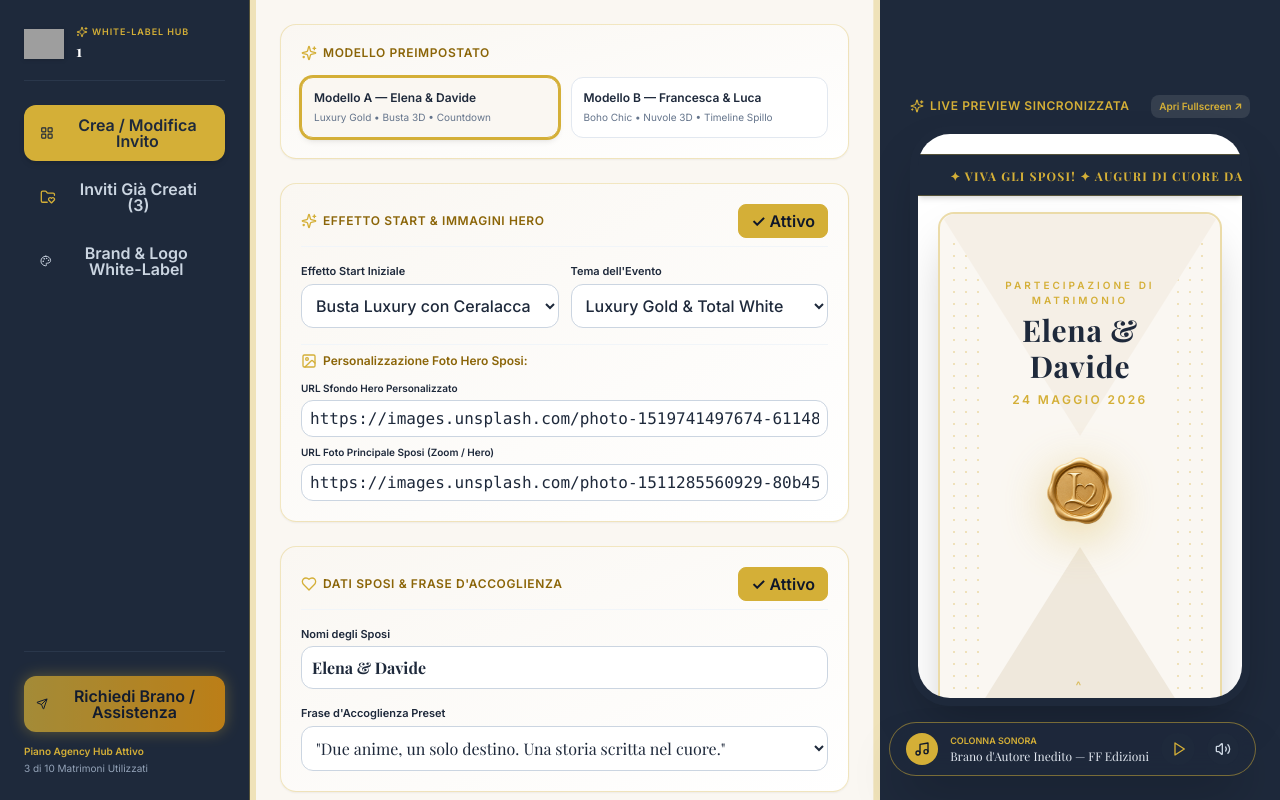
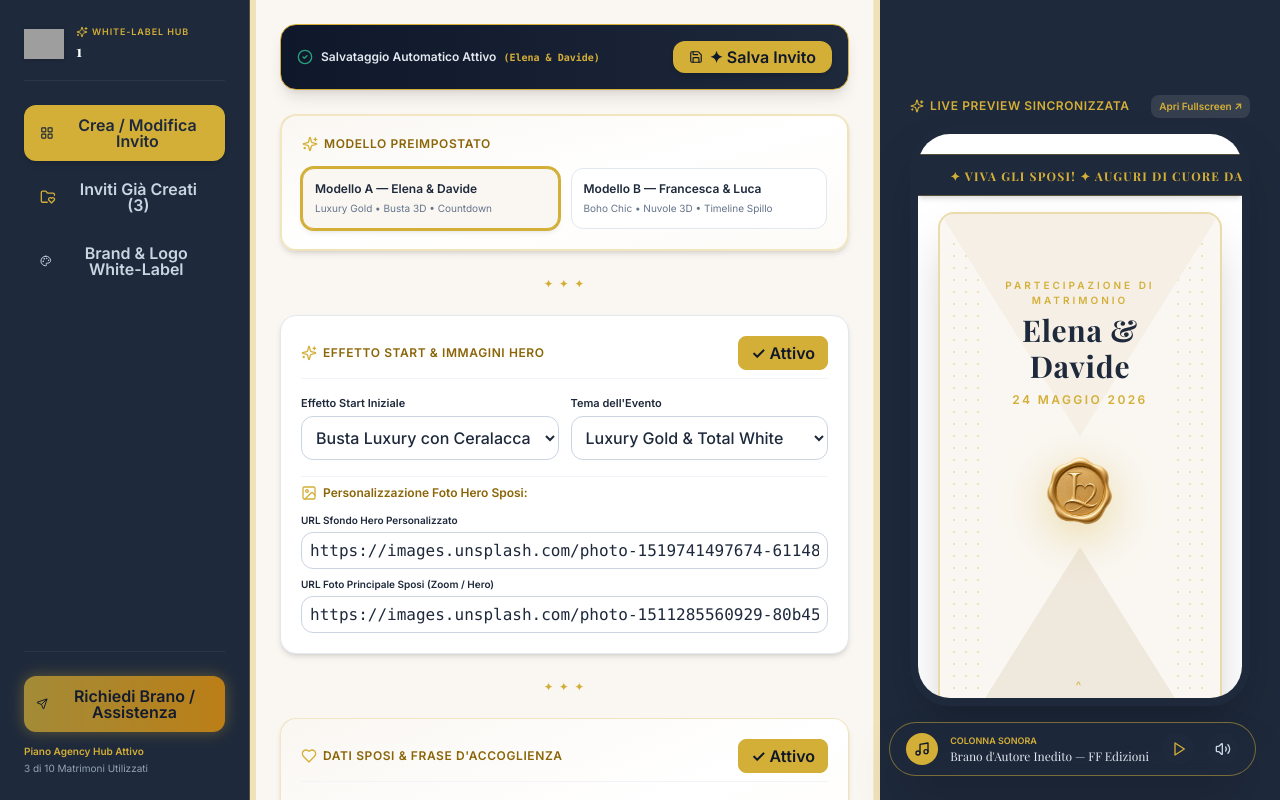
Before and after one commit to Rickym2025/love, a Next.js app: page /agency/1 in a window 1280 px wide. Built offline with nearby package versions, Linux system fonts and the light colour scheme; grey boxes are pictures that could not be loaded; a web font is replaced by a local one.

Commit message:
Update ConfiguratorForm.tsx

```diff
--- a/src/components/agency/ConfiguratorForm.tsx
+++ b/src/components/agency/ConfiguratorForm.tsx
@@ -1,7 +1,7 @@
 "use client";
 
-import React from "react";
-import { Sparkles, Calendar, Music, MapPin, Palette, Gift, Heart, MessageSquare, Plus, Trash2, ShoppingBag, Image as ImageIcon } from "lucide-react";
+import React, { useState } from "react";
+import { Sparkles, Calendar, Music, MapPin, Palette, Gift, Heart, MessageSquare, Plus, Trash2, ShoppingBag, Image as ImageIcon, Save, CheckCircle2 } from "lucide-react";
 import {
   DRESS_CODE_PALETTES,
   WELCOME_PHRASE_PRESETS,
@@ -105,10 +105,24 @@ export default function ConfiguratorForm(props: ConfiguratorFormProps) {
     onUpdate,
   } = props;
 
+  const [salvatoState, setSalvatoState] = useState(false);
+
   const handleUpdate = (field: string, value: any) => {
     if (typeof onUpdate === "function") {
       onUpdate(field, value);
     }
+    // SALVATAGGIO AUTOMATICO SU LOCALSTORAGE
+    if (typeof window !== "undefined") {
+      try {
+        const savedData = { ...props, [field]: value };
+        localStorage.setItem(`love_invitation_${coupleNames.toLowerCase().replace(/[^a-z0-9]/g, "-")}`, JSON.stringify(savedData));
+      } catch {}
+    }
+  };
+
+  const handleManualSave = () => {
+    setSalvatoState(true);
+    setTimeout(() => setSalvatoState(false), 2500);
   };
 
   const toggleModule = (key: string) => {
@@ -180,8 +194,26 @@ export default function ConfiguratorForm(props: ConfiguratorFormProps) {
 
   return (
     <div className="w-full space-y-6 text-[#1E293B]">
-      {/* ✦ MODELLI PREIMPOSTATI A / B ✦ */}
-      <div className="p-5 bg-gradient-to-br from-[#FAF7F2] to-white rounded-2xl border border-[#D4AF37]/30 shadow-sm space-y-3">
+      {/* BARRA STATO SALVATAGGIO AUTOMATICO CON PULSANTE MANUAL SAVE */}
+      <div className="p-4 bg-gradient-to-r from-slate-900 to-slate-800 text-white rounded-2xl border border-[#D4AF37] flex justify-between items-center shadow-lg">
+        <div className="flex items-center gap-2">
+          <CheckCircle2 className="w-4 h-4 text-emerald-400 animate-pulse" />
+          <span className="text-xs font-bold text-slate-200">
+            Salvataggio Automatico Attivo <span className="text-[#D4AF37] font-mono text-[10px] ml-1">({coupleNames})</span>
+          </span>
+        </div>
+        <button
+          type="button"
+          onClick={handleManualSave}
+          className="px-4 py-2 bg-[#D4AF37] text-slate-900 font-bold text-xs rounded-xl hover:bg-amber-400 transition-all flex items-center gap-1.5 shadow-md cursor-pointer active:scale-95"
+        >
+          <Save className="w-3.5 h-3.5" />
+          {salvatoState ? "✓ Invito Salvato!" : "✦ Salva Invito"}
+        </button>
+      </div>
+
+      {/* ✦ SCHEDA 1: MODELLI PREIMPOSTATI A / B ✦ */}
+      <div className="p-5 bg-gradient-to-br from-[#FAF7F2] via-white to-[#FDFBF7] rounded-2xl border-2 border-[#D4AF37]/30 shadow-md space-y-3">
         <h3 className="text-xs font-bold uppercase tracking-wider text-[#8B6508] flex items-center gap-1.5">
           <Sparkles className="w-4 h-4 text-[#D4AF37]" /> Modello Preimpostato
         </h3>
@@ -215,8 +247,10 @@ export default function ConfiguratorForm(props: ConfiguratorFormProps) {
         </div>
       </div>
 
-      {/* ✦ 1. EFFETTO DI APERTURA & IMMAGINI HERO PERSONALIZZATE ✦ */}
-      <div className="p-5 bg-gradient-to-br from-[#FAF7F2] to-white rounded-2xl border border-[#D4AF37]/30 shadow-sm space-y-4">
+      <div className="text-center text-[#D4AF37] font-serif text-xs tracking-widest my-1">✦ ✦ ✦</div>
+
+      {/* ✦ SCHEDA 2: EFFETTO APERTURA & IMMAGINI HERO ✦ */}
+      <div className="p-5 bg-white rounded-2xl border border-slate-200 shadow-md space-y-4">
         <div className="flex justify-between items-center border-b border-slate-100 pb-2">
           <h3 className="text-xs font-bold uppercase tracking-wider text-[#8B6508] flex items-center gap-1.5">
             <Sparkles className="w-4 h-4 text-[#D4AF37]" /> Effetto Start &amp; Immagini Hero
@@ -247,7 +281,7 @@ export default function ConfiguratorForm(props: ConfiguratorFormProps) {
             >
               {(INTRO_START_OPTIONS || []).map((opt) => (
                 <option key={opt.id} value={opt.id}>
-                  {opt.label}
+                  {opt.label === "Scroll Expand Media a Tutto Schermo" ? "Zoom Multimediale allo Scroll" : opt.label}
                 </option>
               ))}
             </select>
@@ -282,7 +316,6 @@ export default function ConfiguratorForm(props: ConfiguratorFormProps) {
           </div>
         )}
 
-        {/* CAMPI PERSONALIZZAZIONE IMMAGINI HERO */}
         <div className="pt-2 border-t border-slate-100 space-y-3">
           <span className="text-xs font-bold text-[#8B6508] flex items-center gap-1.5">
             <ImageIcon className="w-4 h-4 text-[#D4AF37]" /> Personalizzazione Foto Hero Sposi:
@@ -314,8 +347,10 @@ export default function ConfiguratorForm(props: ConfiguratorFormProps) {
         </div>
       </div>
 
-      {/* ✦ 2. NOMI SPOSI & FRASE BENVENUTO ✦ */}
-      <div className="p-5 bg-gradient-to-br from-[#FAF7F2] to-white rounded-2xl border border-[#D4AF37]/30 shadow-sm space-y-4">
+      <div className="text-center text-[#D4AF37] font-serif text-xs tracking-widest my-1">✦ ✦ ✦</div>
+
+      {/* ✦ SCHEDA 3: NOMI SPOSI & FRASE BENVENUTO ✦ */}
+      <div className="p-5 bg-gradient-to-br from-[#FAF7F2] via-white to-[#FDFBF7] rounded-2xl border border-[#D4AF37]/30 shadow-md space-y-4">
         <div className="flex justify-between items-center border-b border-slate-100 pb-2">
           <h3 className="text-xs font-bold uppercase tracking-wider text-[#8B6508] flex items-center gap-1.5">
             <Heart className="w-4 h-4 text-[#D4AF37]" /> Dati Sposi &amp; Frase d&apos;Accoglienza
@@ -369,8 +404,10 @@ export default function ConfiguratorForm(props: ConfiguratorFormProps) {
         </div>
       </div>
 
-      {/* ✦ 3. DATA E CONTO ALLA ROVESCIA ✦ */}
-      <div className="p-5 bg-gradient-to-br from-[#FAF7F2] to-white rounded-2xl border border-[#D4AF37]/30 shadow-sm space-y-4">
+      <div className="text-center text-[#D4AF37] font-serif text-xs tracking-widest my-1">✦ ✦ ✦</div>
+
+      {/* ✦ SCHEDA 4: DATA DEL MATRIMONIO ✦ */}
+      <div className="p-5 bg-white rounded-2xl border border-slate-200 shadow-md space-y-4">
         <div className="flex justify-between items-center border-b border-slate-100 pb-2">
           <h3 className="text-xs font-bold uppercase tracking-wider text-[#8B6508] flex items-center gap-1.5">
             <Calendar className="w-4 h-4 text-[#D4AF37]" /> Data del Matrimonio
@@ -434,8 +471,10 @@ export default function ConfiguratorForm(props: ConfiguratorFormProps) {
         </div>
       </div>
 
-      {/* ✦ 4. PROGRAMMA DELLA GIORNATA E ORARI DINAMICI ✦ */}
-      <div className="p-5 bg-gradient-to-br from-[#FAF7F2] to-white rounded-2xl border border-[#D4AF37]/30 shadow-sm space-y-4">
+      <div className="text-center text-[#D4AF37] font-serif text-xs tracking-widest my-1">✦ ✦ ✦</div>
+
+      {/* ✦ SCHEDA 5: PROGRAMMA GIORNATA ✦ */}
+      <div className="p-5 bg-gradient-to-br from-[#FAF7F2] via-white to-[#FDFBF7] rounded-2xl border border-[#D4AF37]/30 shadow-md space-y-4">
         <div className="flex justify-between items-center border-b border-slate-100 pb-2">
           <h3 className="text-xs font-bold uppercase tracking-wider text-[#8B6508] flex items-center gap-1.5">
             <Calendar className="w-4 h-4 text-[#D4AF37]" /> Programma della Giornata &amp; Orari Modificabili
@@ -495,8 +534,10 @@ export default function ConfiguratorForm(props: ConfiguratorFormProps) {
         </div>
       </div>
 
-      {/* ✦ 5. COLONNA SONORA / UPLOAD MP3 ✦ */}
-      <div className="p-5 bg-gradient-to-br from-[#FAF7F2] to-white rounded-2xl border border-[#D4AF37]/30 shadow-sm space-y-4">
+      <div className="text-center text-[#D4AF37] font-serif text-xs tracking-widest my-1">✦ ✦ ✦</div>
+
+      {/* ✦ SCHEDA 6: COLONNA SONORA D'AUTORE / UPLOAD MP3 ✦ */}
+      <div className="p-5 bg-white rounded-2xl border border-slate-200 shadow-md space-y-4">
         <h3 className="text-xs font-bold uppercase tracking-wider text-[#8B6508] flex items-center gap-1.5">
           <Music className="w-4 h-4 text-[#D4AF37]" /> Colonna Sonora d&apos;Autore &amp; Upload MP3
         </h3>
@@ -530,8 +571,10 @@ export default function ConfiguratorForm(props: ConfiguratorFormProps) {
         </div>
       </div>
 
-      {/* ✦ 6. LOCATION & MAPPA ✦ */}
-      <div className="p-5 bg-gradient-to-br from-[#FAF7F2] to-white rounded-2xl border border-[#D4AF37]/30 shadow-sm space-y-4">
+      <div className="text-center text-[#D4AF37] font-serif text-xs tracking-widest my-1">✦ ✦ ✦</div>
+
+      {/* ✦ SCHEDA 7: LOCATION & MAPPA ✦ */}
+      <div className="p-5 bg-gradient-to-br from-[#FAF7F2] via-white to-[#FDFBF7] rounded-2xl border border-[#D4AF37]/30 shadow-md space-y-4">
         <div className="flex justify-between items-center border-b border-slate-100 pb-2">
           <h3 className="text-xs font-bold uppercase tracking-wider text-[#8B6508] flex items-center gap-1.5">
             <MapPin className="w-4 h-4 text-[#D4AF37]" /> Location del Matrimonio
@@ -571,8 +614,10 @@ export default function ConfiguratorForm(props: ConfiguratorFormProps) {
         </div>
       </div>
 
-      {/* ✦ 7. DRESS CODE & PALETTE ✦ */}
-      <div className="p-5 bg-gradient-to-br from-[#FAF7F2] to-white rounded-2xl border border-[#D4AF37]/30 shadow-sm space-y-4">
+      <div className="text-center text-[#D4AF37] font-serif text-xs tracking-widest my-1">✦ ✦ ✦</div>
+
+      {/* ✦ SCHEDA 8: DRESS CODE & PALETTE ✦ */}
+      <div className="p-5 bg-white rounded-2xl border border-slate-200 shadow-md space-y-4">
         <div className="flex justify-between items-center border-b border-slate-100 pb-2">
           <h3 className="text-xs font-bold uppercase tracking-wider text-[#8B6508] flex items-center gap-1.5">
             <Palette className="w-4 h-4 text-[#D4AF37]" /> Dress Code &amp; Palette CROMATICA
@@ -633,8 +678,10 @@ export default function ConfiguratorForm(props: ConfiguratorFormProps) {
         </div>
       </div>
 
-      {/* ✦ 8. LISTA NOZZE, IBAN, AMAZON AFFILIATO & NEGOZI LOCALI ✦ */}
-      <div className="p-5 bg-gradient-to-br from-[#FAF7F2] to-white rounded-2xl border border-[#D4AF37]/30 shadow-sm space-y-4">
+      <div className="text-center text-[#D4AF37] font-serif text-xs tracking-widest my-1">✦ ✦ ✦</div>
+
+      {/* ✦ SCHEDA 9: LISTA NOZZE & IBAN ✦ */}
+      <div className="p-5 bg-gradient-to-br from-[#FAF7F2] via-white to-[#FDFBF7] rounded-2xl border border-[#D4AF37]/30 shadow-md space-y-4">
         <div className="flex justify-between items-center border-b border-slate-100 pb-2">
           <h3 className="text-xs font-bold uppercase tracking-wider text-[#8B6508] flex items-center gap-1.5">
             <Gift className="w-4 h-4 text-[#D4AF37]" /> Lista Nozze &amp; Coordinate IBAN
@@ -662,7 +709,6 @@ export default function ConfiguratorForm(props: ConfiguratorFormProps) {
           />
         </div>
 
-        {/* CANCELLAZIONE / ATTIVAZIONE LINK AMAZON AFFILIATO */}
         <div className="p-3 bg-amber-50/60 rounded-xl border border-[#D4AF37]/40 flex justify-between items-center">
           <div className="flex items-center gap-2">
             <ShoppingBag className="w-4 h-4 text-[#8B6508]" />
@@ -681,7 +727,6 @@ export default function ConfiguratorForm(props: ConfiguratorFormProps) {
           </button>
         </div>
 
-        {/* NEGOZI LOCALI MULTIPLI */}
         <div className="pt-2 border-t border-slate-100 space-y-3">
           <div className="flex justify-between items-center">
             <span className="text-xs font-bold text-[#8B6508]">Negozi Locali Convenzionati (Aggiungi Multipli):</span>
@@ -725,8 +770,10 @@ export default function ConfiguratorForm(props: ConfiguratorFormProps) {
         </div>
       </div>
 
-      {/* ✦ 9. CONFERMA PARTECIPAZIONE (RSVP) & FESTA ✦ */}
-      <div className="p-5 bg-gradient-to-br from-[#FAF7F2] to-white rounded-2xl border border-[#D4AF37]/30 shadow-sm space-y-4">
+      <div className="text-center text-[#D4AF37] font-serif text-xs tracking-widest my-1">✦ ✦ ✦</div>
+
+      {/* ✦ SCHEDA 10: CONFERMA PARTECIPAZIONE (RSVP) & FESTA ✦ */}
+      <div className="p-5 bg-white rounded-2xl border border-slate-200 shadow-md space-y-4">
         <div className="flex justify-between items-center border-b border-slate-100 pb-2">
           <h3 className="text-xs font-bold uppercase tracking-wider text-[#8B6508] flex items-center gap-1.5">
             <MessageSquare className="w-4 h-4 text-[#D4AF37]" /> Conferma Partecipazione (RSVP) &amp; Festa
```
